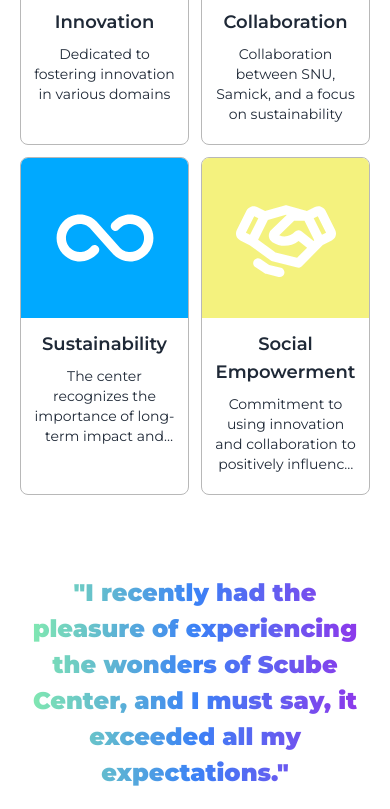
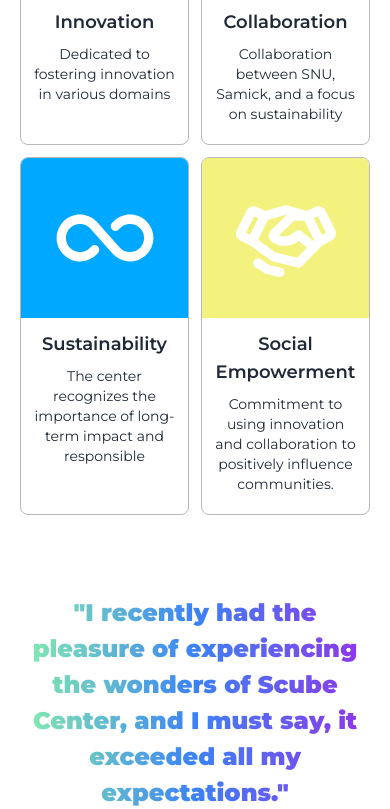
Before and after one commit to Melkijo/scube-web, a Next.js app: page / in a window 390 px wide. Shown: the part 1529-2338 px from the top of the page. Built offline with nearby package versions, Linux system fonts and the light colour scheme; a web font is replaced by a local one.

Commit message:
fix: about card line-clamp

```diff
--- a/components/Card.jsx
+++ b/components/Card.jsx
@@ -21,7 +21,7 @@ const CardAbout = (props) => {
         <h2 className="text-lg md:text-2xl font-semibold pb-2">
           {props.title}
         </h2>
-        <p className="text-sm line-clamp-4 md:text-base">{parse(props.desc)}</p>
+        <p className="text-sm  md:text-base">{parse(props.desc)}</p>
       </div>
     </div>
   );
```
